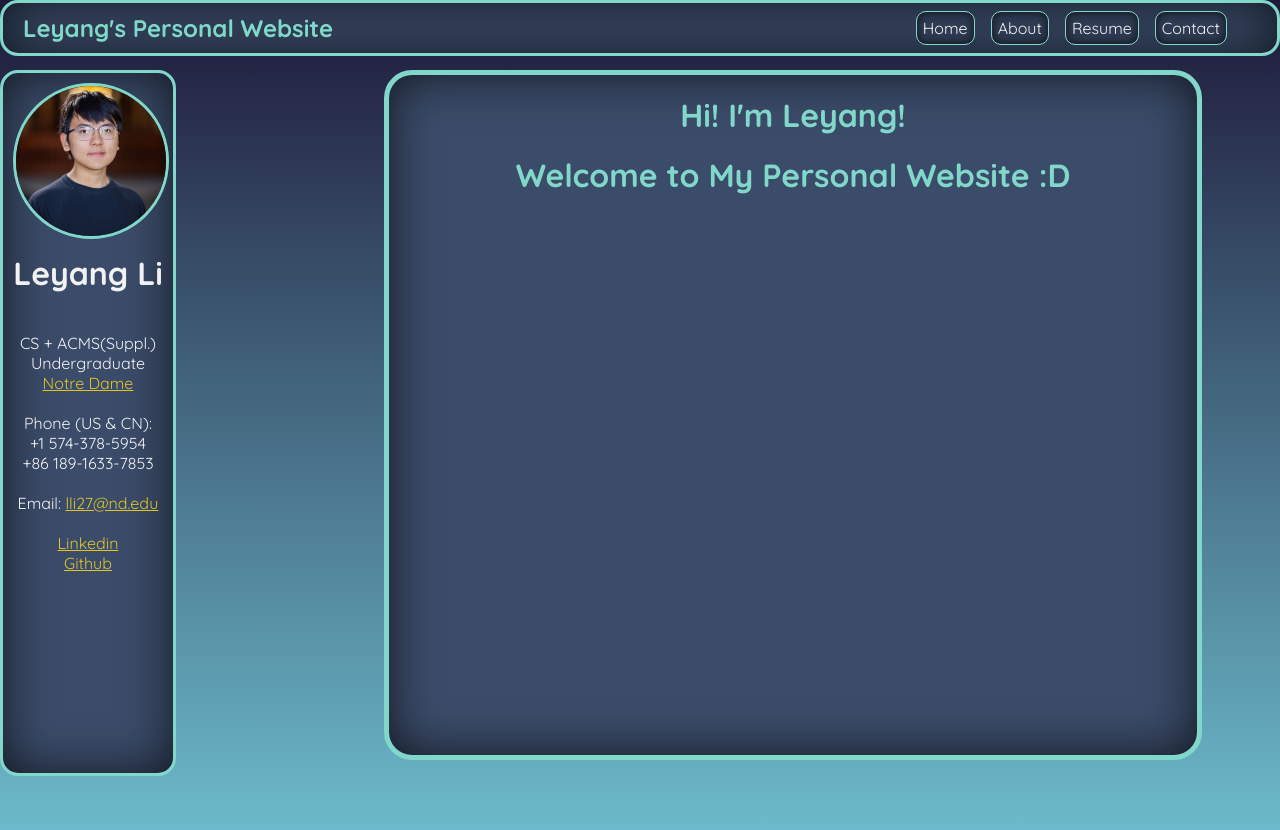
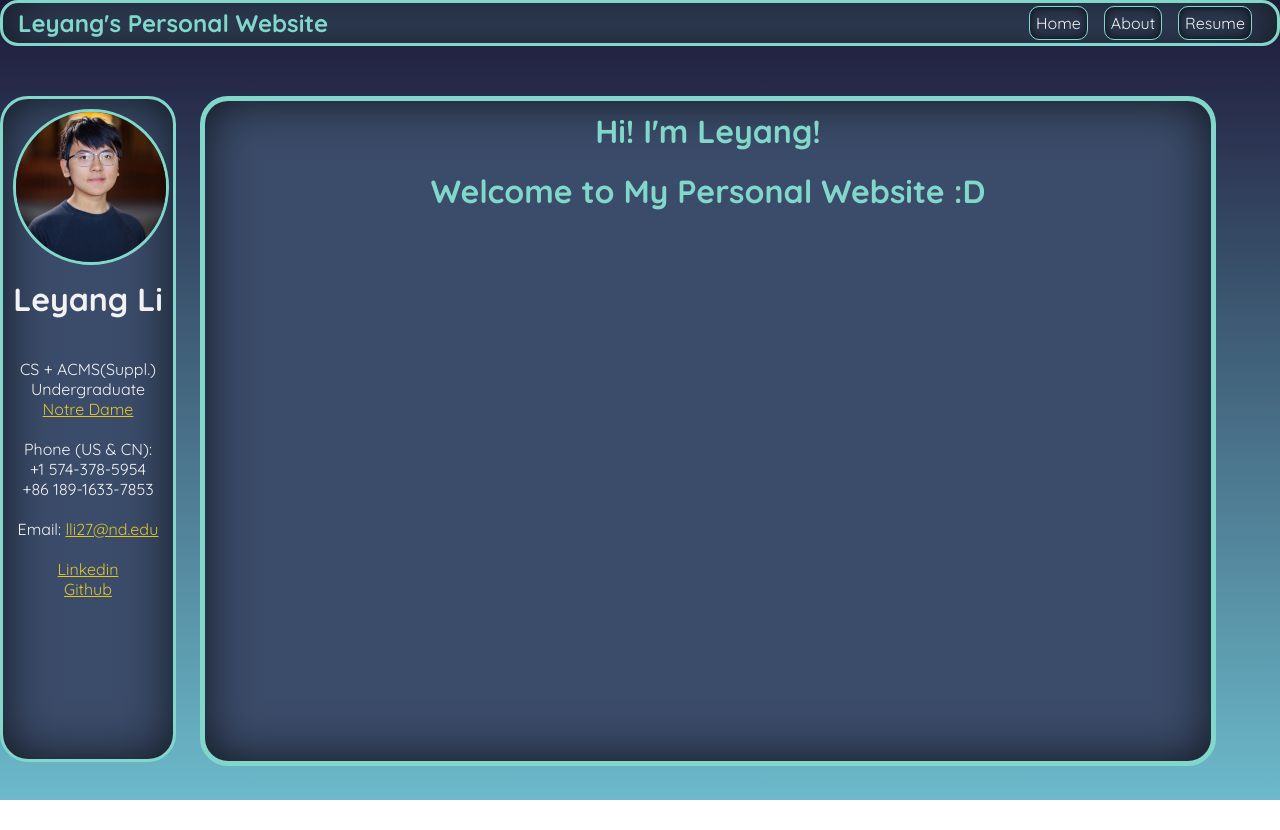
Before and after one commit to Leoreoreo/leoreoreo.github.io, a React (Create React App) app: page / in a window 1280 px wide. After the commit the page ends 800 px from the top, so only its background shows below. Built offline with nearby package versions, Linux system fonts and the light colour scheme.

Commit message:
adjust css

```diff
--- a/src/components/Navbar.js
+++ b/src/components/Navbar.js
@@ -8,7 +8,6 @@ const Navbar = () => {
                 <Link to="/">Home</Link>
                 <Link to="/about">About</Link>
                 <Link to="/resume">Resume</Link>
-                <Link to="/contact">Contact</Link>
             </div>
         </nav>
     );
--- a/src/index.css
+++ b/src/index.css
@@ -6,7 +6,11 @@
   --hoverColor:     rgb(223, 196, 44);
 }
 body {
-  background: linear-gradient(0deg, #6cbacb, #1e1939);}
+  background: linear-gradient(0deg, #6cbacb, #1e1939);
+  display: flex;
+  flex-direction: column;
+  min-height: 100vh;
+}
 /* base styles */
 * {
   margin: 0;
@@ -14,20 +18,58 @@ body {
   color: var(--textColor);
 }
 
+.navbar {
+  display: flex;
+  align-items: center;
+  top: 0px;
+  left: 0px;
+  right: 0px;
+  /* max-width: 600px; */
+  margin: 0;
+  border: 3px solid var(--titleColor);
+  padding: 5px;
+  border-radius: 18px;
+  text-align: center;
+  background-color: #3b4c6a;
+  transition: background-size 0.3s;
+  position: fixed;
+  box-shadow: inset 0 0 50px rgba(0, 0, 0, 0.7);
+}
+.navbar h1 {
+  margin-left: 10px;
+  color: var(--titleColor);
+}
+.navbar .links {
+  margin-left: auto;
+  margin-right: 20px;
+}
+.navbar a {
+  margin-left: 16px;
+  text-decoration: none;
+  padding: 6px;
+  border: 1.5px solid var(--titleColor);
+  border-radius: 10px;
+  box-shadow: inset 0 0 10px rgba(0, 0, 0, 0.7);
+}
+.navbar a:hover {
+  color: var(--hoverColor);
+}
+
 .block {
-  flex-basis: 200px;
   background-color: #3b4c6a;
-  padding: 50px;
   position: fixed;
-  top: 70px;
-  height: 85vh;
+  top: 12%;
+  height: 80%;
   left: 0;
   width: 150px;
+  padding: 10px;
+  text-align: center;
   border: 3px solid var(--titleColor);
-  padding: 10px;
-  border-radius: 18px;
-  text-align: center;
+  border-radius: 28px;
+  background-color: #3b4c6a;
+  transition: background-size 0.3s;
   box-shadow: inset 0 0 50px rgba(0, 0, 0, 0.7);
+  overflow-y: auto;
 }
 
 .info {
@@ -49,49 +91,13 @@ body {
   border-radius: 50%;
 }
 
-.navbar {
-  padding: 20px;
-  display: flex;
-  align-items: center;
-  top: 0px;
-  left: 0px;
-  right: 0px;
-  /* max-width: 600px; */
-  margin: 0;
-  border: 3px solid var(--titleColor);
+.content {
+  top: 12%;
+  position: fixed;
+  right: 5%;
+  left: 200px;
+  height: 80%;
   padding: 10px;
-  border-radius: 18px;
-  text-align: center;
-  background-color: #3b4c6a;
-  transition: background-size 0.3s;
-  position: fixed;
-  box-shadow: inset 0 0 50px rgba(0, 0, 0, 0.7);
-}
-.navbar h1 {
-  margin-left: 10px;
-  color: var(--titleColor);
-}
-.navbar .links {
-  margin-left: auto;
-  margin-right: 40px;
-}
-.navbar a {
-  margin-left: 16px;
-  text-decoration: none;
-  padding: 6px;
-  border: 1.5px solid var(--titleColor);
-  border-radius: 10px;
-  box-shadow: inset 0 0 10px rgba(0, 0, 0, 0.7);
-}
-.navbar a:hover {
-  color: var(--hoverColor);
-}
-.content {
-  height: 80vh;
-  margin: 70px;
-  width: 60vw;
-  margin-left: 30vw;
-  padding: 20px;
   border: 5px solid var(--titleColor);
   border-radius: 28px;
   background-color: #3b4c6a;
```
